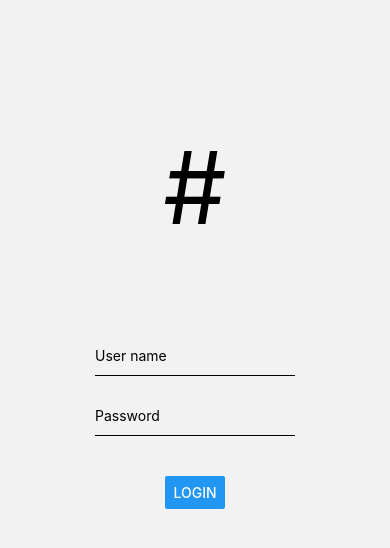
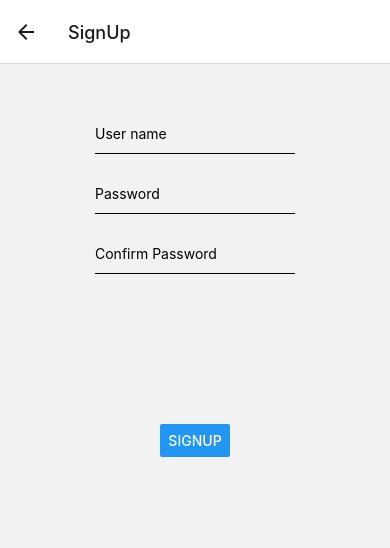
Before and after one commit to him1231/IDCT_TIC_TAC_TOE_APP, a React Native app: screen /SignUp in a window 390 px wide. Before the commit this address had no page. Shown: the top 548 px of the page. Built offline with nearby package versions, Linux system fonts and the light colour scheme.

Commit message:
- add signuppage ui;

```diff
--- /dev/null
+++ b/src/component/Divider.tsx
@@ -0,0 +1,22 @@
+import React from 'react';
+import {StyleSheet, View} from 'react-native';
+
+type Props = {
+  width?: number | string;
+  height?: number | string;
+  marginHorizontal?: number;
+  marginVertical?: number;
+};
+
+const Divider = (prop: Props) => {
+  return <View style={[styles.divider, {...prop}]} />;
+};
+
+const styles = StyleSheet.create({
+  divider: {
+    borderBottomWidth: 1,
+    borderColor: 'grey',
+  },
+});
+
+export default Divider;
--- a/src/navigator/RootStack.tsx
+++ b/src/navigator/RootStack.tsx
@@ -3,11 +3,13 @@ import {createNativeStackNavigator} from '@react-navigation/native-stack';
 import LoginPage from '../screen/LoginPage';
 import LandingPage from '../screen/LandingPage';
 import GamePage from '../screen/GamePage';
+import SignUpPage from '../screen/SignUpPage';
 
 export type RootStackParamList = {
   Login: undefined;
   Landing: undefined;
   Game: undefined;
+  SignUp: undefined;
 };
 
 const Stack = createNativeStackNavigator<RootStackParamList>();
@@ -26,6 +28,7 @@ const RootStack = () => {
         options={{headerBackVisible: false}}
       />
       <Stack.Screen name="Game" component={GamePage} />
+      <Stack.Screen name="SignUp" component={SignUpPage} />
     </Stack.Navigator>
   );
 };
--- a/src/screen/LoginPage.tsx
+++ b/src/screen/LoginPage.tsx
@@ -1,6 +1,7 @@
 import {NavigationProp, useNavigation} from '@react-navigation/core';
 import React from 'react';
 import {Button, StyleSheet, Text, TextInput, View} from 'react-native';
+import Divider from '../component/Divider';
 import Separator from '../component/Separator';
 import {RootStackParamList} from '../navigator/RootStack';
 
@@ -9,6 +10,10 @@ const LoginPage = () => {
 
   const onPressLogin = () => {
     navigation.navigate('Landing');
+  };
+
+  const onPressSignUp = () => {
+    navigation.navigate('SignUp');
   };
 
   return (
@@ -22,8 +27,10 @@ const LoginPage = () => {
         textContentType="password"
         secureTextEntry={true}
       />
-      <Separator size={40} />
+      <Separator size={50} />
       <Button title="Login" onPress={onPressLogin} />
+      <Divider width={80} marginVertical={5} />
+      <Button title="SignUp" onPress={onPressSignUp} />
     </View>
   );
 };
--- /dev/null
+++ b/src/screen/SignUpPage.tsx
@@ -0,0 +1,46 @@
+import React from 'react';
+import {Button, StyleSheet, TextInput, View} from 'react-native';
+import Separator from '../component/Separator';
+
+const SignUpPage = () => {
+  const onPressSignUp = () => {};
+  return (
+    <View style={styles.container}>
+      <Separator size={50} />
+      <TextInput style={styles.textInput} placeholder="User name" />
+      <Separator size={20} />
+      <TextInput
+        style={styles.textInput}
+        placeholder="Password"
+        textContentType="password"
+        secureTextEntry={true}
+      />
+      <Separator size={20} />
+      <TextInput
+        style={styles.textInput}
+        placeholder="Confirm Password"
+        textContentType="password"
+        secureTextEntry={true}
+      />
+      <Separator size={150} />
+
+      <Button title="SignUp" onPress={onPressSignUp} />
+    </View>
+  );
+};
+
+const styles = StyleSheet.create({
+  container: {
+    flex: 1,
+    // justifyContent: 'center',
+    alignItems: 'center',
+  },
+  textInput: {width: 200, height: 40, borderBottomWidth: 1},
+  logo: {
+    top: '15%',
+    position: 'absolute',
+    fontSize: 100,
+  },
+});
+
+export default SignUpPage;
```
